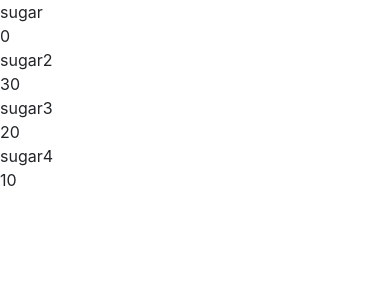
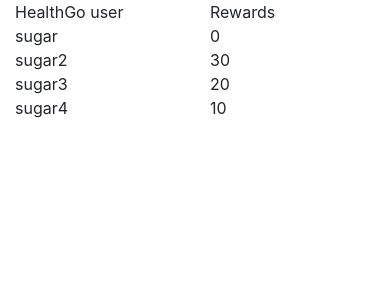
Before and after one commit to DarkLord580/HealthGo, a Django app: template HealthGo/templates/rewards.html in a window 390 px wide. Shown: the part 96-396 px from the top of the page. Run offline with Django 3.2, Linux system fonts and the light colour scheme; the template is opened without the code that fills it: values that come from a table or form of the project are taken from there, others are empty; data comes from the database, SQL or seed files in the repository; some libraries are stand-ins or nearby versions.

Commit message:
Changing Rewards table

```diff
--- a/HealthGo/templates/rewards.html
+++ b/HealthGo/templates/rewards.html
@@ -1,10 +1,17 @@
 {% extends "layout.html" %}
 
 {% block body %}
- <div class="row">
+<div class="container">
+	<div class="row">
+		<div class="col">HealthGo user</div>
+		<div class="col">Rewards</div>
+	</div>
 	{% for user in winners%}
-  	<div id="define" class="col-sm-3">{{user.username}}</div>
-   <div id="define" class="col-sm-9">{{user.points}}</div>
-   {% endfor %}
+	<div class="row">
+		<div class="col">{{user.username}}</div>
+		<div class="col">{{user.points}}</div>
 	</div>
+	{% endfor %}
+</div>
+
 {% endblock %}
```
